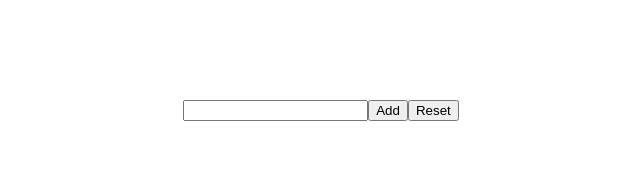
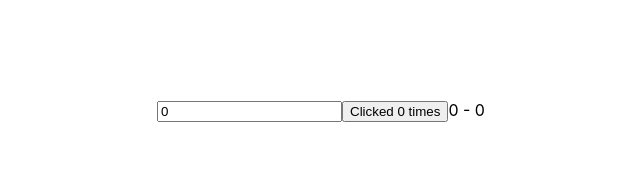
Before and after one commit to rissuuuu/JS, a React (Create React App) app: page / in a window 1280 px wide. Shown: the top 172 px of the page, without its empty margins (319-959 px from the left). Built offline with nearby package versions, Linux system fonts and the light colour scheme.

Commit message:
mousemove

```diff
--- a/src/App.js
+++ b/src/App.js
@@ -1,15 +1,12 @@
 import './App.css';
-import HttpGet from './http/HttpGet';
 
 import './components/styles/styles.css'
-import HookArray from './components/HookArray';
+import HookCounter from './components/useEffect/Hook8';
 
 function App() {
     return (
-        <div className="App">
-
-            <HookArray/>
-
+        <div style={{marginTop:'100px'}} className="App">
+            <HookCounter/>
         </div>);
 }
 export default App;
--- /dev/null
+++ b/src/components/useEffect/Hook8.js
@@ -0,0 +1,32 @@
+import React, { use, useEffect, useState } from 'react';
+
+function HookCounter() {
+    const [count, setCount] = useState(0)
+    const [name, setName] = useState(0)
+
+    const [x,setX] = useState(0)
+    const [y,setY] = useState(0)
+
+
+    useEffect(() => {
+        document.title = `Clicked ${count} times`
+    }, [count])
+
+    const logMousePos = e => {
+        setX(e.clientX)
+        setY(e.clientY)
+
+    }
+
+    useEffect(() => {
+        window.addEventListener('mousemove', logMousePos)
+    })
+
+    return (<div>
+        <input type='text' value={name} onChange={(e) => setName(e.target.value)} />
+        <button onClick={() => setCount(count + 1)}>Clicked {count} times</button>
+        <label>{x} - {y}</label>
+    </div>)
+}
+
+export default HookCounter;
```
